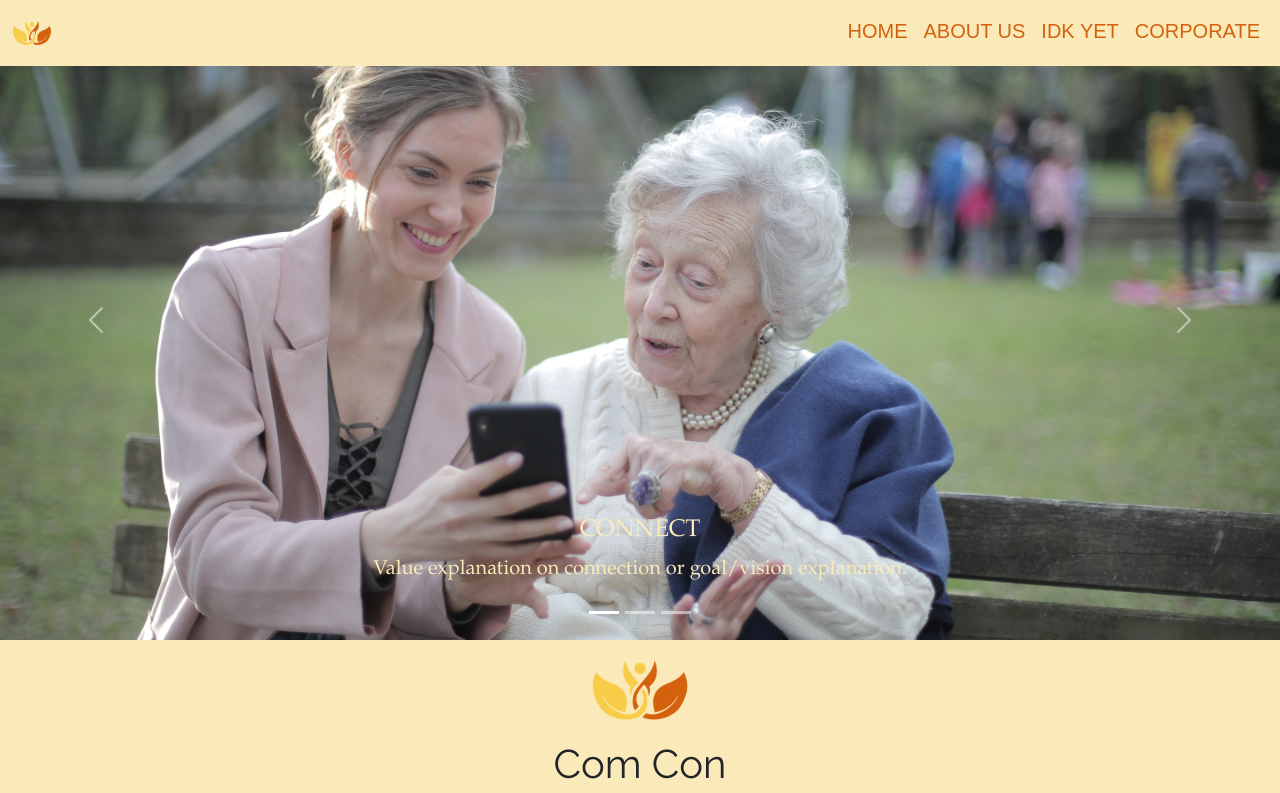
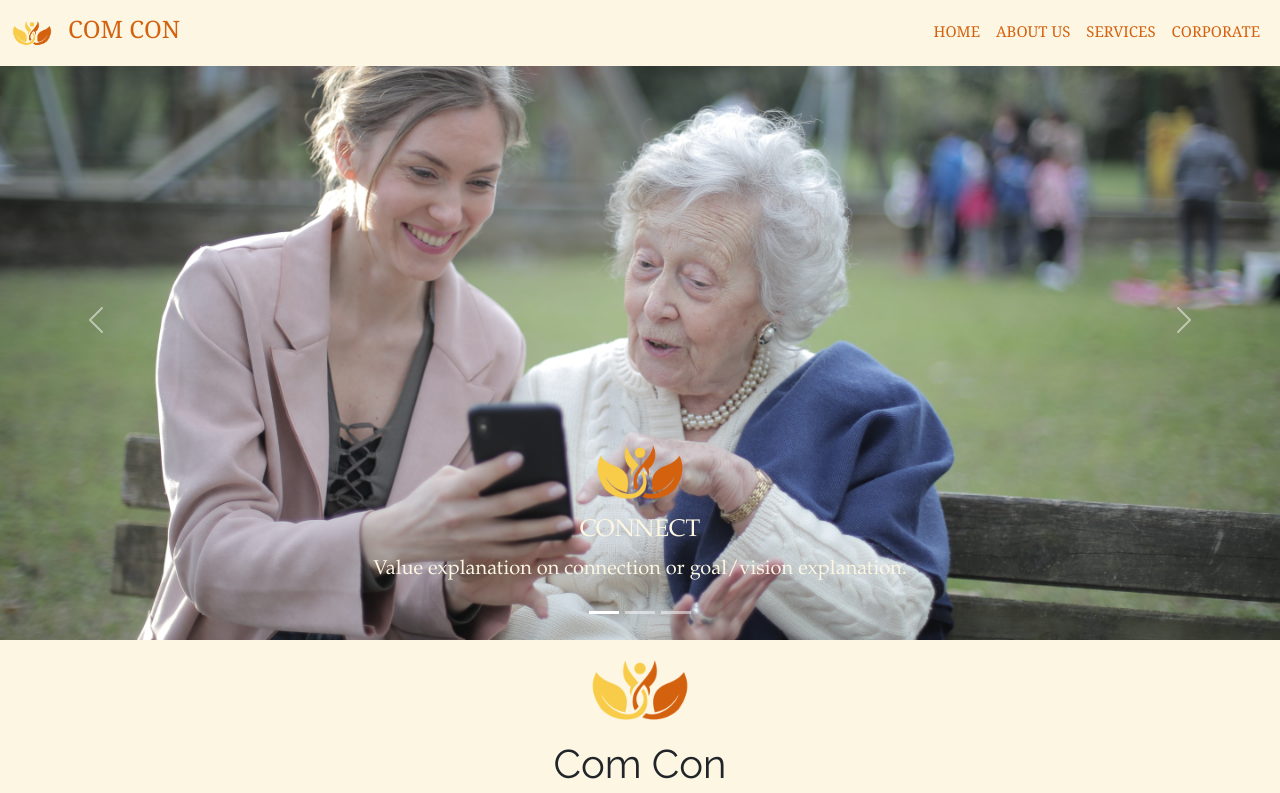
Before and after one commit to Imkedebeer/ComCon, a plain HTML site: page index.html in a window 1280 px wide. Shown: the top 793 px of the page. Drawn offline with nearby package versions, Linux system fonts and the light colour scheme; a web font is replaced by a local one.

Commit message:
Style Changes

```diff
--- a/css/styles.css
+++ b/css/styles.css
@@ -7,20 +7,20 @@
 
 body {
 	font-family: Raleway, sans-serif;
-	background-color: #FAEAB9;
+	background-color: #FCF6E3;
 }
 
 /* Changing the background colour for the header */
 
 header {
-	background-color: #D4610E;
+	background-color: #FCF6E3;
 
 }
 
 /* Changing the background color for the navigation bar */
 
 .navbar {
-	background-color: #FAEAB9;
+	background-color: #FCF6E3;
 }
 
 /* Effect on social media buttons */
@@ -39,12 +39,12 @@ footer a:hover {
 
 .bigtitle {
 	font-family:Baskerville, "Palatino Linotype", Palatino, "Century Schoolbook L", "Times New Roman", "serif";
-	color: #FAEAB9;
+	color: #FCF6E3;
 	font-size: 20px;
 }
 
 .navbartext {
-    font-family: 'Sofia Sans Condensed', sans-serif;
+    font-family: Cambria, "Hoefler Text", "Liberation Serif", Times, "Times New Roman", "serif";
 	color: #D4610E;
-	font-size: 20px;
+	font-size: 15px;
 }
--- a/index.html
+++ b/index.html
@@ -34,19 +34,22 @@
         <a class="navbar-brand" href="#">
           <img src="images/comcon-logo.png" width="40" alt="ComCon logo">
         </a>
+		   <a class="nav-item">
+               <a class="nav-link navbartext" ><h4>COM CON</h4></a>
+             </a>
         <button class="navbar-toggler" type="button" data-bs-toggle="collapse" data-bs-target="#navbarSupportedContent" aria-controls="navbarSupportedContent" aria-expanded="false" aria-label="Toggle navigation">
           <span class="navbar-toggler-icon"></span>
         </button>
         <div class="collapse navbar-collapse" id="navbarSupportedContent">
           <ul class="navbar-nav ms-auto mb-2 mb-lg-1">
-            <li class="nav-item">
+			  <li class="nav-item">
               <a class="nav-link navbartext" aria-current="page" href="index.html">HOME</a>
             </li>
 			 <li class="nav-item">
                <a class="nav-link navbartext" href="about-us.html">ABOUT US</a>
              </li>
 			 <li class="nav-item">
-               <a class="nav-link navbartext" href="hero.html">IDK YET</a>
+               <a class="nav-link navbartext" href="hero.html">SERVICES</a>
              </li>
              <li class="nav-item">
                <a class="nav-link navbartext" href="corporate.html">CORPORATE</a>
@@ -67,13 +70,15 @@
     <div class="carousel-item active">
       <img src="images/phone-showing.jpg" class="d-block w-100" alt="playing chess">
       <div class="carousel-caption d-none d-md-block bigtitle">
-        <h4>CONNECT</h4>
+        <img class="mb-6" src="images/comcon-logo.png" alt="ComCon logo" width="90">
+		  <h4>CONNECT</h4>
         <p>Value explanation on connection or goal/vision explanation.</p>
       </div>
     </div>
     <div class="carousel-item">
       <img src="images/grandma-camera.jpg" class="d-block w-100" alt="...">
       <div class="carousel-caption d-none d-md-block bigtitle">
+		  <img class="mb-6" src="images/comcon-logo.png" alt="ComCon logo" width="90">
         <h4>UNDERSTANDING</h4>
         <p>Some representative placeholder content for the second slide.</p>
       </div>
@@ -81,6 +86,7 @@
     <div class="carousel-item">
       <img src="images/computer-oldman.jpg" class="d-block w-100" alt="...">
       <div class="carousel-caption d-none d-md-block bigtitle">
+		  <img class="mb-6" src="images/comcon-logo.png" alt="ComCon logo" width="90">
         <h4>SIMPLICITY</h4>
         <p>Some representative placeholder content for the third slide.</p>
       </div>
```
